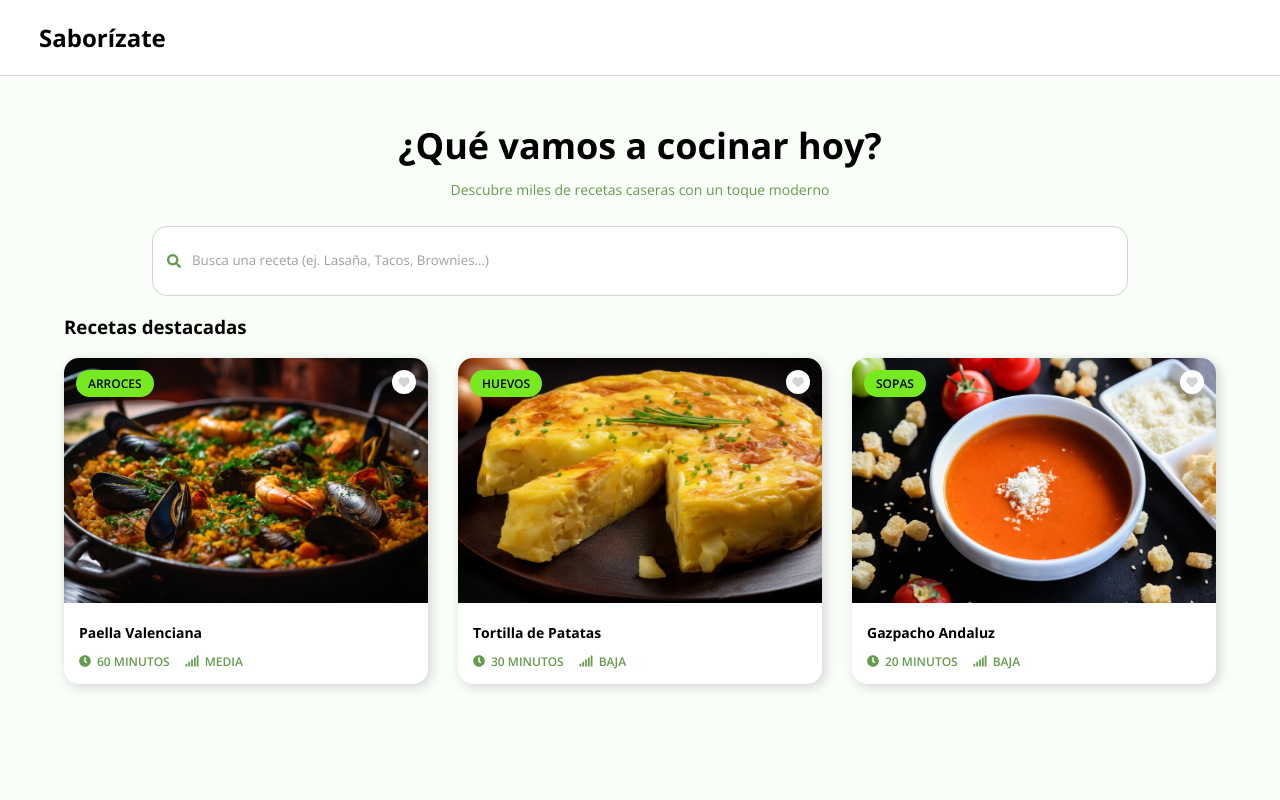
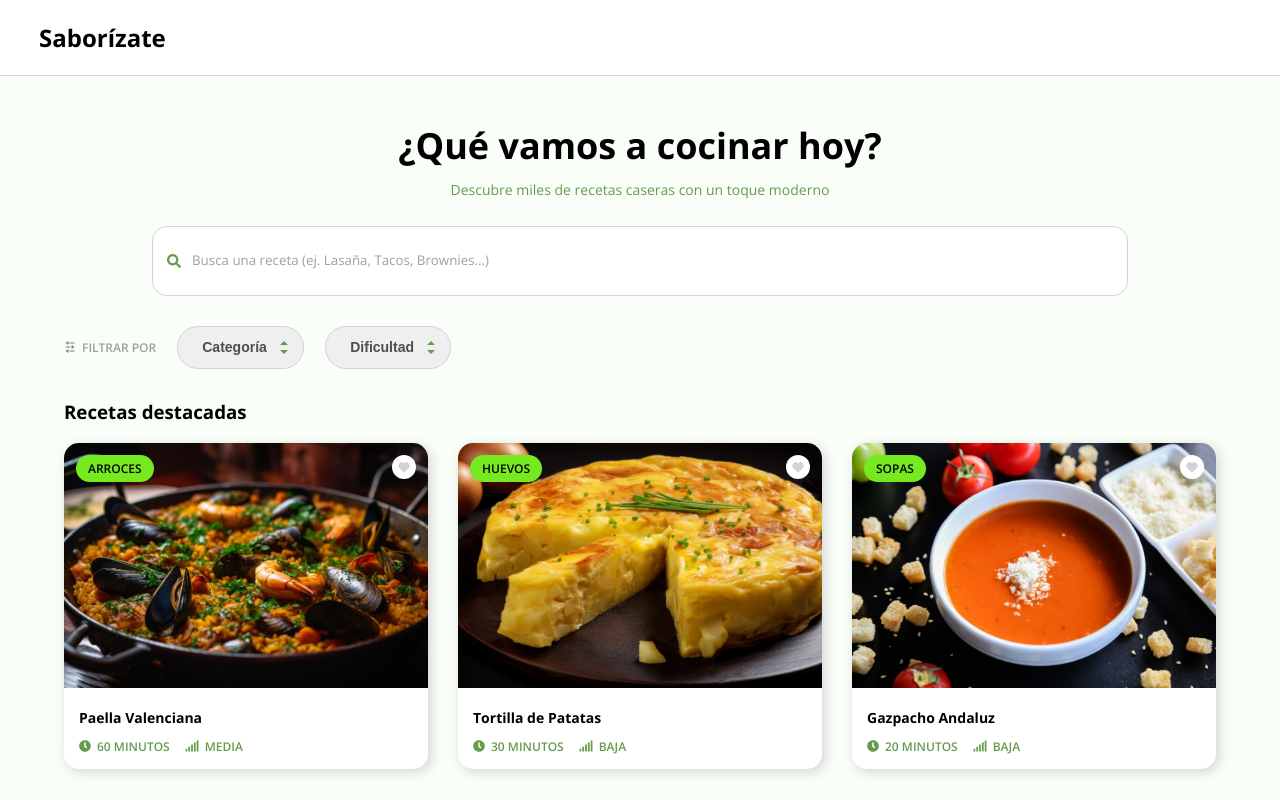
Before and after one commit to DanielAbadNoriega/app-saborizate, a React (Vite) app: page / in a window 1280 px wide. Built offline with nearby package versions, Linux system fonts and the light colour scheme; a web font is replaced by a local one.

Commit message:
actualizamos filtros
incluimos dificultad y categoría, añadimos estilos y el componente nuevo del filtro

```diff
--- /dev/null
+++ b/src/components/Filter.tsx
@@ -0,0 +1,23 @@
+
+interface FiltersProps {
+    type: string;
+    selectedItem: string;
+    options: string[];
+    handleChange: (e: React.ChangeEvent<HTMLSelectElement>) => void;
+}
+
+const Filter = ({ type, selectedItem, options, handleChange }: FiltersProps) => {
+    return (
+        <div className={`custom-select ${selectedItem !== "" ? "active" : ""}`}>
+            <select name="filter" value={selectedItem} className="filter" onChange={(e) => handleChange(e)}>
+                <option value="">{type}</option>
+                {options.map(op =>
+                    <option key={op} value={op}>
+                        {op}
+                    </option>)}
+            </select>
+        </div>
+    )
+}
+
+export default Filter;
--- a/src/stylesheets/_mixins.scss
+++ b/src/stylesheets/_mixins.scss
@@ -397,3 +397,28 @@
     align-items:     $align;
     justify-content: $justify;
 }
+
+/// Genera un caret (triangulo) que puede ser empleado en los select (por defecto se emplea en ellos)
+/// o en otros elementos
+//
+/// @parameter {Number} $width  - La anchura del caret
+/// @parameter {String} $color  - Color vinculado al mismo
+/// @parameter {Boolean} $direction  - Cambia la orientación, si apunta hacia abajo (por defecto) o si queremos darle la vuelta apuntando hacia arriba.
+@mixin caret($width,$color,$reverse:false) {
+    content: '';
+    width: 0;
+    height: 0;
+    @if(variable-exists('bs3')) {
+        border-width: 0 $width - 1;
+    } @else {
+        border-width: 0 calc(#{$width} - 1px);
+    }
+    border-style: solid;
+    @if($reverse) {
+        border-bottom-width: $width;
+        border-color: transparent transparent $color transparent;
+    } @else {
+        border-top-width: $width;
+        border-color: $color transparent transparent transparent;
+    }
+}
--- a/src/stylesheets/_variables.scss
+++ b/src/stylesheets/_variables.scss
@@ -29,6 +29,7 @@ $brand-terciary: #76E920;
 $color-black: #000;
 $color-white: #FFF;
 
+$gray-darkest: #504d4d;
 $gray-darker: #6f6f6f;
 $gray-dark: #7d7d7d;
 $gray: #9f9f9f;
@@ -46,7 +47,9 @@ $font-family-head: "Playfair Display", serif;
 // Font Weight
 // -------
 
+$weight-light: 300;
 $weight-regular: 400;
+$weight-medium: 500;
 $weight-semibold: 600;
 $weight-bold: 700;
 
--- /dev/null
+++ b/src/stylesheets/components/filter.scss
@@ -0,0 +1,86 @@
+.filters-container {
+    margin: $grid-gutter 0;
+    @include flex();
+    gap: $halfGutter + $min-inline-space-gutter;
+
+    h3 {
+        @include flexbox(center, initial);
+        gap: $min-inline-space-gutter;
+        @include fontType($gray, $weight-semibold, $font-size-smaller, 0, $line-height-base);
+        text-transform: uppercase;
+    }
+}
+
+.custom-select {
+    position: relative;
+
+    &::before,
+    &::after {
+        --size: 0.3rem;
+        position: absolute;
+        content: "";
+        right: 1rem;
+        pointer-events: none;
+    }
+
+    &::before {
+        border-left: var(--size) solid transparent;
+        border-right: var(--size) solid transparent;
+        border-bottom: var(--size) solid $brand-primary;
+        top: 35%;
+    }
+
+    &::after {
+        border-left: var(--size) solid transparent;
+        border-right: var(--size) solid transparent;
+        border-top: var(--size) solid $brand-primary;
+        top: 55%;
+    }
+
+    &.active {
+        .filter {
+            background-color: $brand-terciary;
+            color: $color-white;
+            border-color: $brand-terciary;
+            outline-color: $brand-terciary;
+        }
+
+        &::before {
+            border-bottom-color: $color-white;
+        }
+
+        &::after {
+            border-top-color: $color-white;
+        }
+    }
+}
+
+
+.filter-icon {
+    color: $gray-dark;
+    font-weight: $weight-bold;
+    rotate: calc(90deg);
+}
+
+.filter {
+    padding: $min-inline-space-gutter * 2;
+    padding-left: $grid-gutter - $min-inline-space-gutter;
+    padding-right: $grid-gutter + $min-inline-space-gutter;
+    border-radius: $halfGutter + $min-inline-space-gutter;
+    border-color: $gray-light;
+    @include fontType($gray-darkest, $weight-semibold, $font-size-small, 0, $line-height-base);
+    cursor: pointer;
+    -webkit-appearance: none;
+    /* Safari/Chrome */
+    -moz-appearance: none;
+    /* Firefox */
+    appearance: none;
+
+    &:hover,
+    &:focus,
+    &:focus-within,
+    &:focus-visible {
+        border-color: $brand-terciary;
+        outline-color: $brand-terciary;
+    }
+}
--- a/src/stylesheets/components/index.scss
+++ b/src/stylesheets/components/index.scss
@@ -1,3 +1,4 @@
 @import './home.scss';
 @import './header.scss';
 @import './search.scss';
+@import './filter.scss';
--- a/src/views/Home.tsx
+++ b/src/views/Home.tsx
@@ -3,6 +3,8 @@ import type { Recipe } from '../models/recipe';
 import Header from '../components/Header';
 import SearchBar from '../components/SearchBar';
 import RecipeCard from '../components/RecipeCard';
+import Filter from '../components/Filter';
+import { RiSoundModuleFill } from "react-icons/ri";
 import paella from "../assets/images/paella-valenciana.jpg";
 import tortilla from "../assets/images/tortilla-patata.jpg";
 import gazpacho from "../assets/images/gazpacho-andaluz.jpg";
@@ -26,16 +28,55 @@ const initialRecipes: Recipe[] = [
  */
 const Home: React.FC = () => {
 
+	const category = "Categoría";
+
+	const difficulty = "Dificultad";
+
 	const [searchItem, setSearchItem] = useState<string>("");
 
+	const [selectedCategory, setSelectedCategory] = useState<string>("");
+
+	const [selectedDifficulty, setSelectedDifficulty] = useState<string>("");
+
+	const recipeCategories = Array.from(new Set(initialRecipes.map(r => r.category)));
+
+	const recipeDifficulties = Array.from(new Set(initialRecipes.map(r => r.difficulty)));
+
+	const handleCategoryChange = (e: React.ChangeEvent<HTMLSelectElement>) => {
+		setSelectedCategory(e.target.value);
+	}
+
+	const handleDifficultyChange = (e: React.ChangeEvent<HTMLSelectElement>) => {
+		setSelectedDifficulty(e.target.value);
+	}
+
 	const filteredRecipes = initialRecipes.filter((recipe) => {
-		const {name, category, difficulty } = recipe;
+		const { name, category, difficulty } = recipe;
+
+		// Normaliza todos los valores a minúsculas
 		const term = searchItem.toLowerCase();
-		return (
+		const userCategory = selectedCategory.toLowerCase();
+		const userDifficulty = selectedDifficulty.toLowerCase();
+
+		// Comprueba si el término de búsqueda coincide con algún campo
+		const matchesSearch =
 			name.toLowerCase().includes(term) ||
 			category.toLowerCase().includes(term) ||
-			difficulty.toLowerCase().includes(term)
-		)
+			difficulty.toLowerCase().includes(term);
+
+		// Comprueba si la receta coincide con la categoría seleccionada
+		// Si no se ha seleccionado ninguna categoría, matchesCategory será true
+		const matchesCategory =
+			userCategory === '' || category.toLowerCase() === userCategory;
+
+		// Comprueba si la receta coincide con la dificultad seleccionada
+		// Si no se ha seleccionado ninguna dificultad, matchesDifficulty será true
+		const matchesDifficulty =
+			userDifficulty === '' || difficulty.toLowerCase() === userDifficulty;
+
+		// Devuelve las que cumplen las tres condiciones
+  		return matchesSearch && matchesCategory && matchesDifficulty;
+
 	});
 
 	const handleChange = (e: React.ChangeEvent<HTMLInputElement>) => {
@@ -53,6 +94,12 @@ const Home: React.FC = () => {
 				<div className='search-container'>
 					<SearchBar searchItem={searchItem} handleChange={handleChange} />
 				</div>
+				<div className="filters-container">
+					<h3><RiSoundModuleFill className='filter-icon' />Filtrar por</h3>
+					<Filter type={category} selectedItem={selectedCategory} options={recipeCategories} handleChange={handleCategoryChange} />
+
+					<Filter type={difficulty} selectedItem={selectedDifficulty} options={recipeDifficulties} handleChange={handleDifficultyChange} />
+				</div>
 				<h3>Recetas destacadas</h3>
 				<ul className='list card-list'>
 					{filteredRecipes.map((recipe) => (
```
